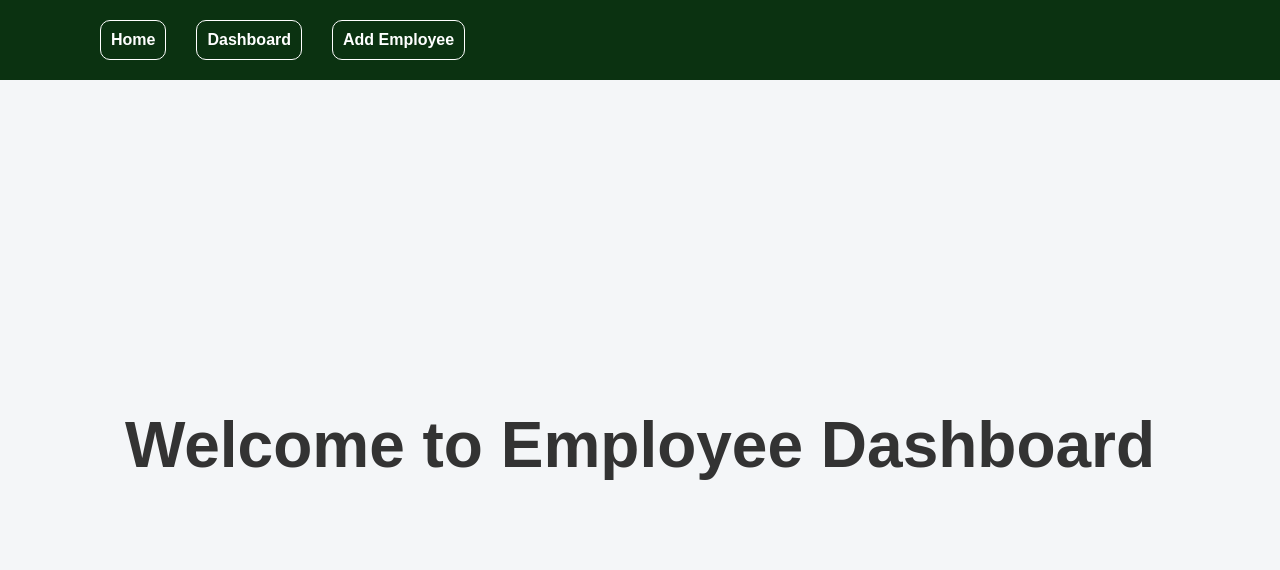
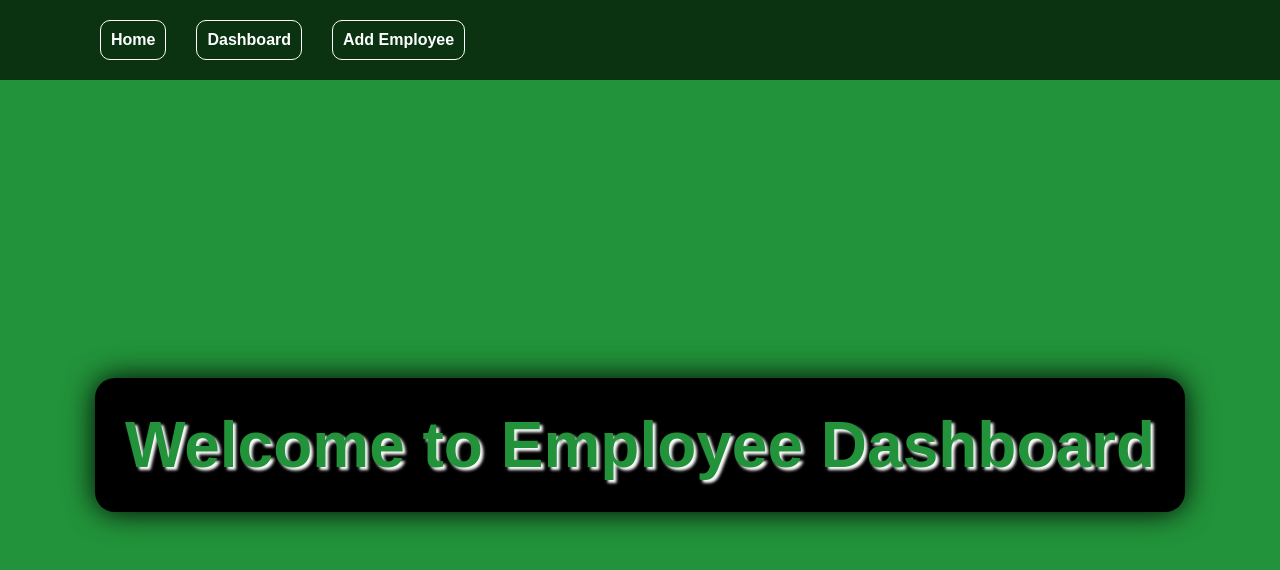
Before and after one commit to yallavamsipavan/employee-dashboard, a React (Create React App) app in the folder frontend/: page / in a window 1280 px wide. Shown: the top 570 px of the page. Built offline with nearby package versions, Linux system fonts and the light colour scheme.

Commit message:
After completion of CSS

```diff
--- a/frontend/src/App.css
+++ b/frontend/src/App.css
@@ -4,6 +4,7 @@ html, body, #root {
   height: 100%;
   margin: 0;
   padding: 0;
+  background-color: var(--green);
 }
 
 body {
--- a/frontend/src/pages/HomePage.css
+++ b/frontend/src/pages/HomePage.css
@@ -5,11 +5,17 @@
   display: grid;
   justify-content: center;
   align-items: center;
-  background-color: var(--homepage-background);
+  /* background-color: var(--homepage-background); */
+  /* background-color: var(--green); */
   font-family: Arial, sans-serif;
 }
 
 .home-container h2 {
+  background-color: black;
+  border-radius: 20px;
+  padding: 30px;
+  box-shadow: 0px 0px 30px var(--black);
   font-size: 4rem;
-  color: var(--grey);
+  color: var(--green);
+  text-shadow: 3px 3px 3px var(--white);
 }
```
